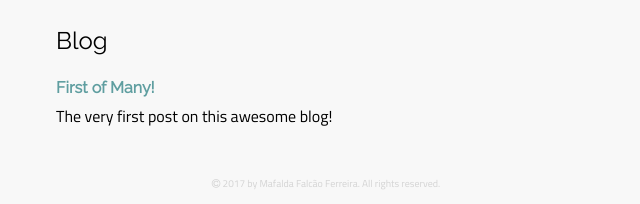
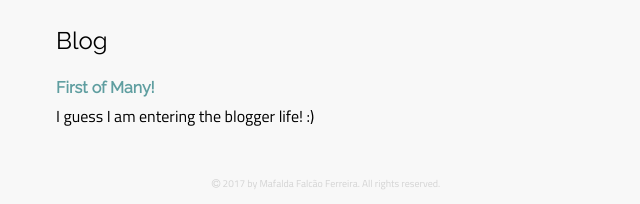
Before and after one commit to mafaldafalcaotvf/mafaldafalcaotvf.github.com, a Jekyll site: the page built from index.html, in a window 1280 px wide. Shown: the part 802-1006 px from the top of the page, without its empty margins (314-954 px from the left). Built offline with Jekyll 4.4.1, drawn with Linux system fonts in a browser that asks for light colours; nearby versions of some CDN libraries; some of the changed lines change nothing that is shown.

Commit message:
Jekyll FTW

```diff
--- a/_posts/2017-10-03-First-Of-Many.md
+++ b/_posts/2017-10-03-First-Of-Many.md
@@ -1,8 +1,16 @@
 ---
 layout: post
 title: First of Many!
-abstract: The very first post on this awesome blog!
-date: 2017-10-03
+abstract: I guess I am entering the blogger life! :)
+date: 2017-10-3
 ---
 
-Olá! Cenas fixes vão acontecer por aqui..
+Hello, stranger! This is my newest blog!
+
+Now that I finished my Masters and I am going to start to work as a junior researcher, I thought that maybe - *just maybe...* - I could share all my new discoveries on my new stage of life. I'm not sure about what I will write... I will right about some techninal and specific topics that I am going to deal with. But, who knows, I can share a little more of another things that I do... I will only promise that I will try to keep this updated!
+
+P.S.: Also, feel free to use my Jekyll's theme :)
+
+*XOXO,*
+
+*Mafalda*
```
Also changed, not shown: 2 other files.
